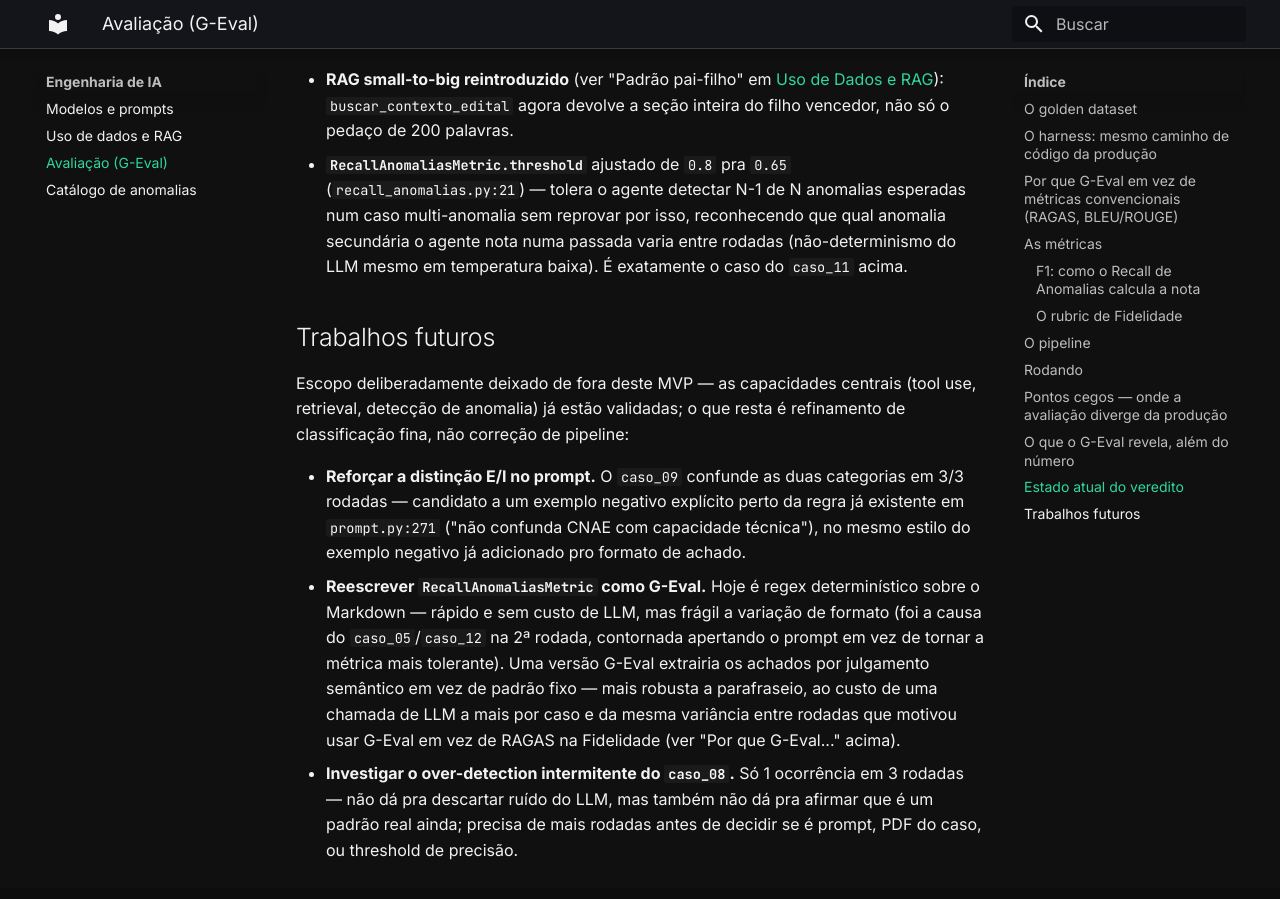
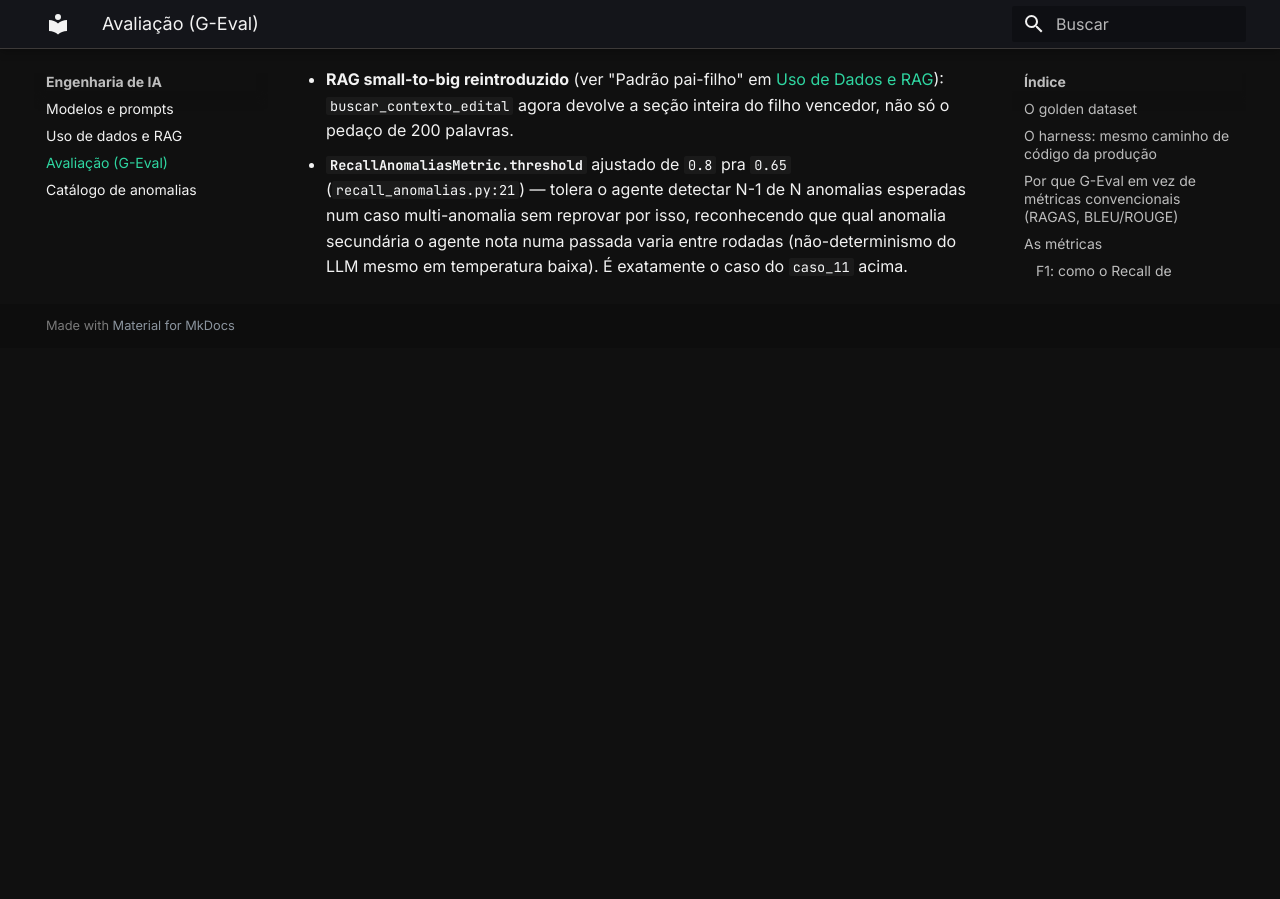
Before and after one commit to Moreira-89/auditor-cidadao, an MkDocs documentation site: the page built from docs/ia/avaliacao.md, in a window 1280 px wide and 900 px high, scrolled down 10757 px. Built offline with MkDocs 1.6.1 and Material for MkDocs 9.7.7, drawn with Linux system fonts in a browser that asks for light colours; after the commit the page ends 11105 px from its top, so only the background shows below that.

Commit message:
docs: move item de reescrever RecallAnomaliasMetric pro backlog de limitacoes.md
Removida a seção "Trabalhos futuros" de docs/ia/avaliacao.md (os 3
pontos: reforçar distinção E/I no prompt, reescrever
RecallAnomaliasMetric como G-Eval, investigar over-detection do
caso_08). O ponto sobre RecallAnomaliasMetric virou um item de
Backlog V2 em docs/governanca/limitacoes.md, que é a página dedicada
a "o que vamos fazer no futuro". Os outros dois pontos ficam fora da
documentação por ora — os casos que motivaram eles (caso_09,
caso_11, caso_08) continuam documentados em "Estado atual do
veredito", só a lista de ação foi removida.

```diff
--- a/docs/ia/avaliacao.md
+++ b/docs/ia/avaliacao.md
@@ -387,23 +387,3 @@ para decidir o que buscar e como reportar) — não só um número pra decidir a
   tolera o agente detectar N-1 de N anomalias esperadas num caso multi-anomalia sem reprovar por
   isso, reconhecendo que qual anomalia secundária o agente nota numa passada varia entre rodadas
   (não-determinismo do LLM mesmo em temperatura baixa). É exatamente o caso do `caso_11` acima.
-
-## Trabalhos futuros
-
-Escopo deliberadamente deixado de fora deste MVP — as capacidades centrais (tool use, retrieval,
-detecção de anomalia) já estão validadas; o que resta é refinamento de classificação fina, não
-correção de pipeline:
-
-- **Reforçar a distinção E/I no prompt.** O `caso_09` confunde as duas categorias em 3/3 rodadas —
-  candidato a um exemplo negativo explícito perto da regra já existente em `prompt.py:271` ("não
-  confunda CNAE com capacidade técnica"), no mesmo estilo do exemplo negativo já adicionado pro
-  formato de achado.
-- **Reescrever `RecallAnomaliasMetric` como G-Eval.** Hoje é regex determinístico sobre o Markdown
-  — rápido e sem custo de LLM, mas frágil a variação de formato (foi a causa do `caso_05`/`caso_12`
-  na 2ª rodada, contornada apertando o prompt em vez de tornar a métrica mais tolerante). Uma
-  versão G-Eval extrairia os achados por julgamento semântico em vez de padrão fixo — mais robusta
-  a parafraseio, ao custo de uma chamada de LLM a mais por caso e da mesma variância entre rodadas
-  que motivou usar G-Eval em vez de RAGAS na Fidelidade (ver "Por que G-Eval..." acima).
-- **Investigar o over-detection intermitente do `caso_08`.** Só 1 ocorrência em 3 rodadas — não dá
-  pra descartar ruído do LLM, mas também não dá pra afirmar que é um padrão real ainda; precisa de
-  mais rodadas antes de decidir se é prompt, PDF do caso, ou threshold de precisão.
```
Also changed, not shown: docs/governanca/limitacoes.md (+8 -0 lines).
